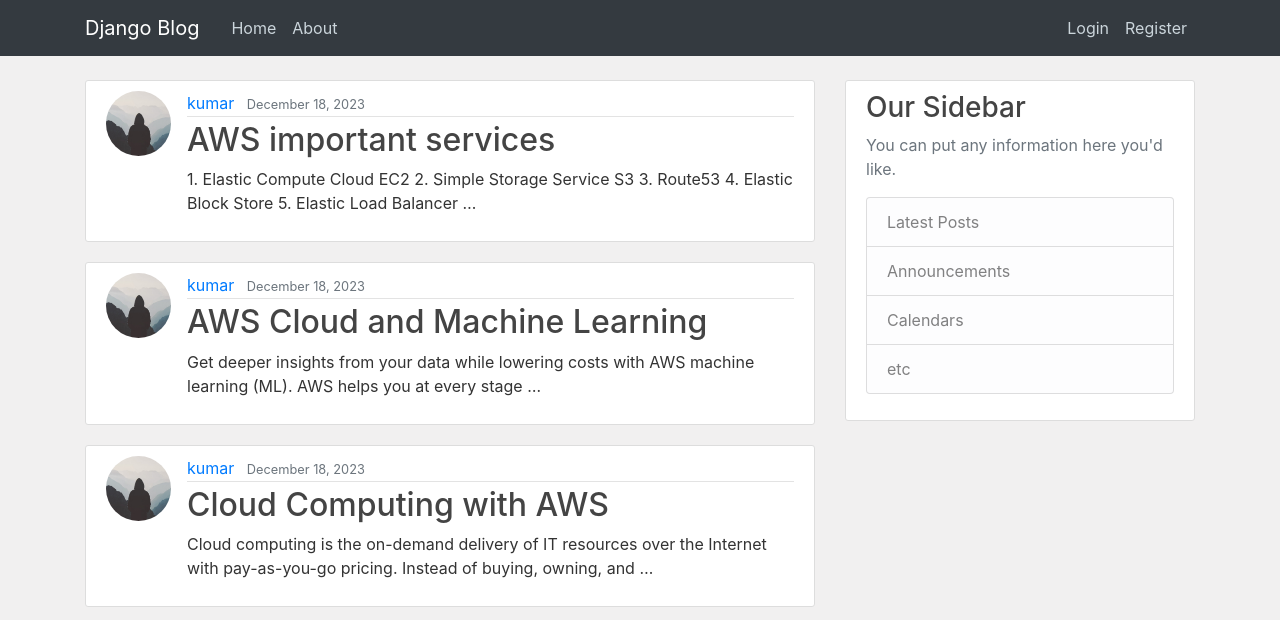
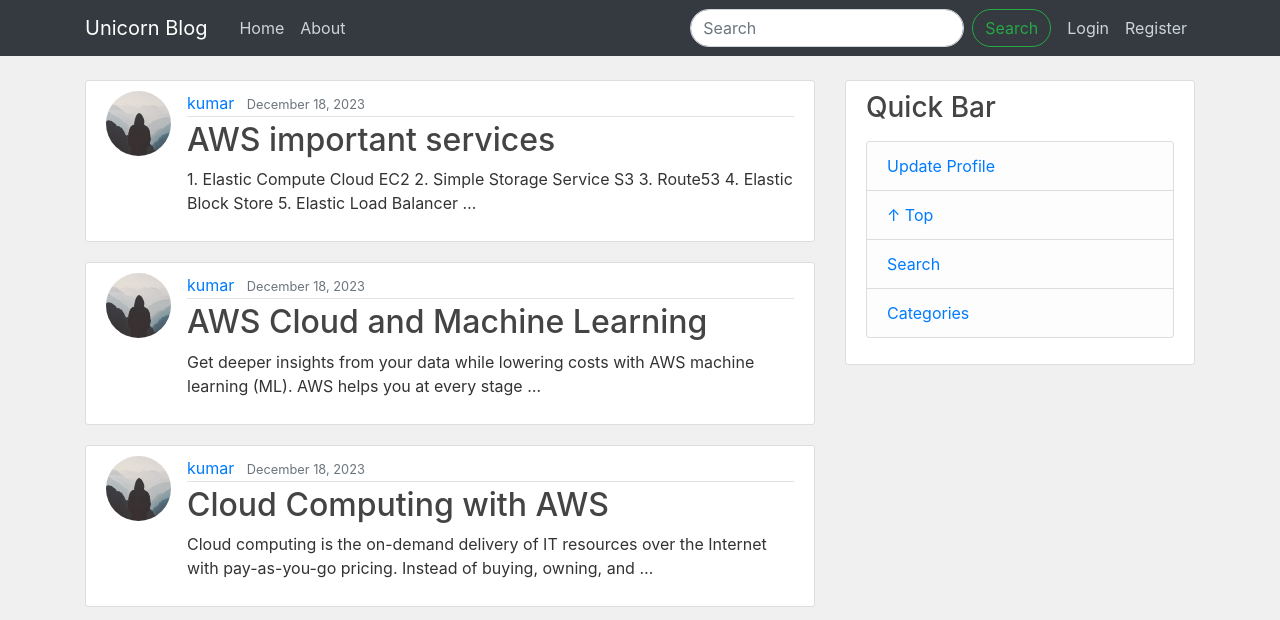
Before and after one commit to AjithKumar103/blog_project, a Django app: page / in a window 1280 px wide. Shown: the top 620 px of the page. Run offline with Django 4.2, Linux system fonts and the light colour scheme; data comes from the database, SQL or seed files in the repository; both versions use the stored data as it was after the commit; some libraries are stand-ins or nearby versions.

Commit message:
Added Search Feature and pagination

```diff
--- a/blog/templates/blog/blog_base.html
+++ b/blog/templates/blog/blog_base.html
@@ -13,13 +13,31 @@
   {% else %}
   <title>Django Blog </title>
   {% endif %}
+  <style>
+    .rounded-pill-left {
+      border-top-left-radius: 50rem !important;
+      border-bottom-left-radius: 50rem !important;
+    }
+
+    .rounded-pill {
+      border-top-left-radius: 50rem !important;
+      border-bottom-left-radius: 50rem !important;
+      border-top-right-radius: 50rem !important;
+      border-bottom-right-radius: 50rem !important;
+    }
+
+    .rounded-pill-right {
+      border-top-right-radius: 50rem !important;
+      border-bottom-right-radius: 50rem !important;
+    }
+  </style>
 </head>
 
 <body style="background:#f1f0f0;">
   <header class="site-header">
     <nav class="navbar navbar-expand-md navbar-dark bg-dark fixed-top">
       <div class="container">
-        <a class="navbar-brand mr-4" href="{% url 'blog-home' %}">Django Blog</a>
+        <a class="navbar-brand mr-4" href="{% url 'blog-home' %}">Unicorn Blog</a>
         <button class="navbar-toggler" type="button" data-toggle="collapse" data-target="#navbarToggle"
           aria-controls="navbarToggle" aria-expanded="false" aria-label="Toggle navigation">
           <span class="navbar-toggler-icon"></span>
@@ -28,6 +46,14 @@
           <div class="navbar-nav mr-auto">
             <a class="nav-item nav-link" href="{% url 'blog-home' %}">Home</a>
             <a class="nav-item nav-link" href="{% url 'blog-about' %}">About</a>
+          </div>
+          <!-- Search Bar -->
+          <div class="navbar-nav mr-2">
+            <form class="form-inline my-2 my-lg-0">
+              <input class="form-control mr-sm-2 rounded-pill" name="q" type="search" placeholder="Search"
+                aria-label="Search">
+              <button class="btn btn-outline-success my-2 my-sm-0 rounded-pill" type="submit">Search</button>
+            </form>
           </div>
           <!-- Navbar Right Side -->
           <div class="navbar-nav">
@@ -56,13 +82,13 @@
       </div>
       <div class="col-md-4">
         <div class="content-section">
-          <h3>Our Sidebar</h3>
-          <p class='text-muted'>You can put any information here you'd like.
+          <h3>Quick Bar</h3>
+          <p class='text-muted'>
           <ul class="list-group">
-            <li class="list-group-item list-group-item-light">Latest Posts</li>
-            <li class="list-group-item list-group-item-light">Announcements</li>
-            <li class="list-group-item list-group-item-light">Calendars</li>
-            <li class="list-group-item list-group-item-light">etc</li>
+            <li class="list-group-item list-group-item-light"><a href="{% url 'profile' %}">Update Profile</a></li>
+            <li class="list-group-item list-group-item-light"><a href="{% url 'blog-home' %}">&#8593; Top</a></li>
+            <li class="list-group-item list-group-item-light"><a href="#">Search</a></li>
+            <li class="list-group-item list-group-item-light"><a href="#">Categories</a></li>
           </ul>
           </p>
         </div>
@@ -78,6 +104,12 @@
   <script src="https://cdn.jsdelivr.net/npm/bootstrap@4.0.0/dist/js/bootstrap.min.js"
     integrity="sha384-JZR6Spejh4U02d8jOt6vLEHfe/JQGiRRSQQxSfFWpi1MquVdAyjUar5+76PVCmYl"
     crossorigin="anonymous"></script>
+  <script>
+    // Initialization for ES Users
+    import { Ripple, initMDB } from "mdb-ui-kit";
+
+    initMDB({ Ripple });
+  </script>
 </body>
 
 </html>
--- a/blog/templates/blog/home.html
+++ b/blog/templates/blog/home.html
@@ -12,6 +12,7 @@
       <p class="article-content">{{ post.content|truncatewords:20 }}</p>
     </div>
   </article>
+
 {% endfor %}
 {% if is_paginated %}
   {% if page_obj.has_previous %}
@@ -32,4 +33,5 @@
     <a href="?page={{ page_obj.paginator.num_pages }}" class="btn btn-outline-dark mb-4">Last</a>
   {% endif %}
 {% endif %}
+
 {% endblock content %}
--- a/blog/views.py
+++ b/blog/views.py
@@ -12,8 +12,15 @@ class PostListView(generic.ListView):
     template_name = "blog/home.html"
     model = Post
     context_object_name = "posts"
-    ordering = ["-date_posted"]
+    # ordering = ["-date_posted"]
     paginate_by = 5
+
+    def get_queryset(self):
+        if "q" in self.request.GET:
+            return Post.objects.filter(
+                title__icontains=self.request.GET.get("q")
+            ).order_by("-date_posted")
+        return Post.objects.all().order_by("-date_posted")
 
 
 class UserPostListView(generic.ListView):
```
Also changed, not shown: blog_project/settings.py (+12 -8 lines), blog/static/blog/main.css (line endings or trailing spaces), db.sqlite3 (added).
